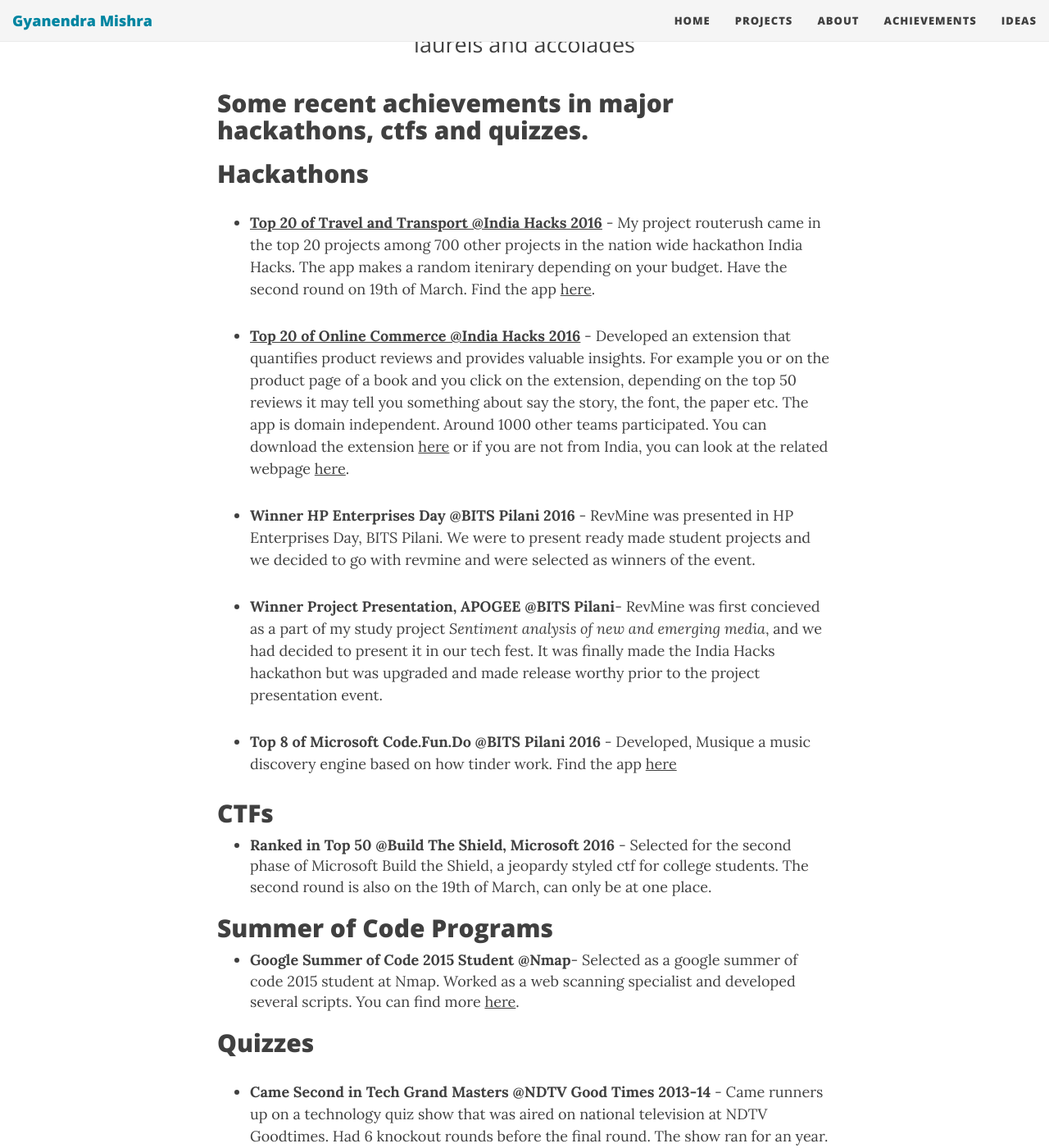
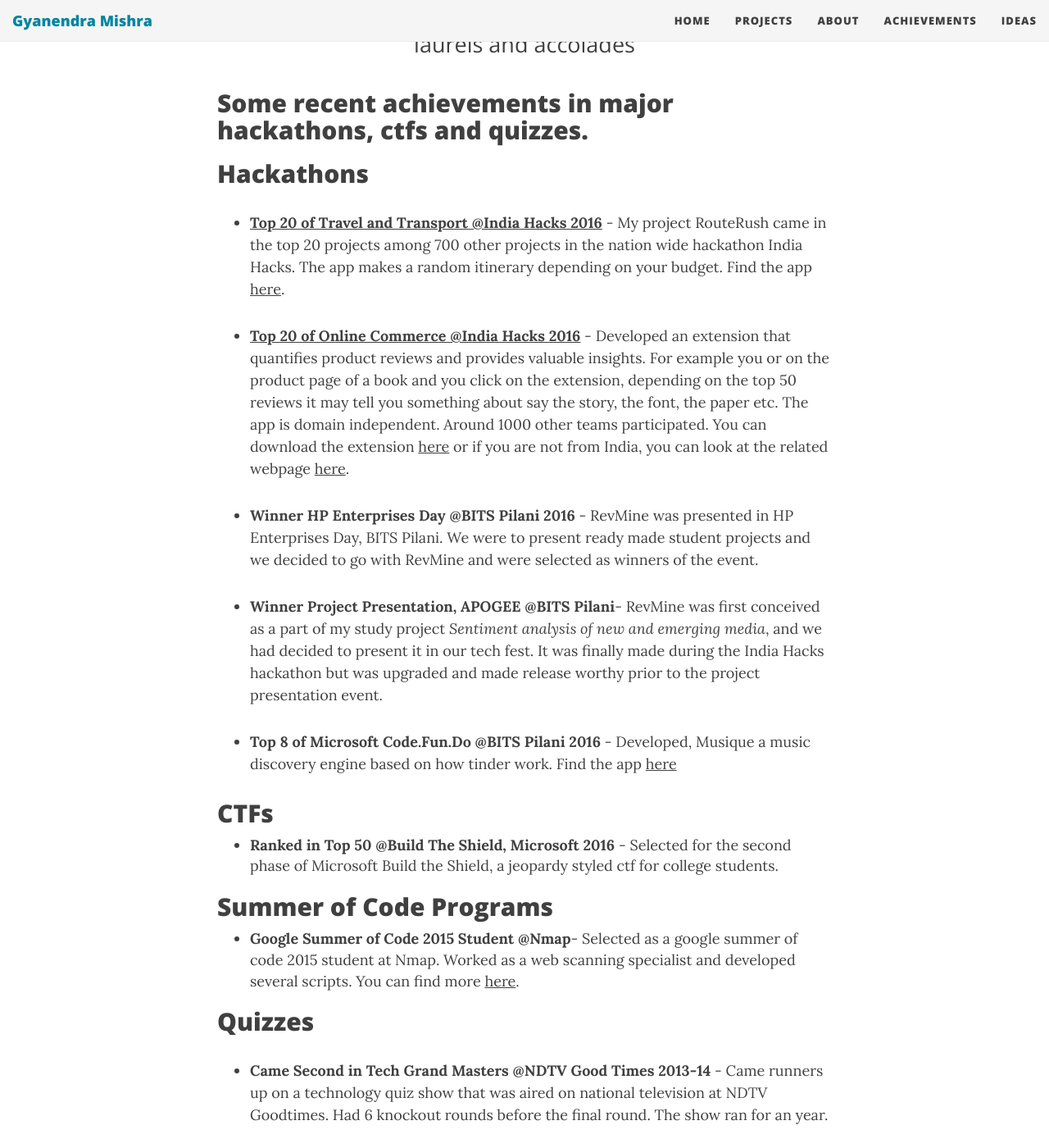
Before and after one commit to h4ck3rk3y/h4ck3rk3y.github.io, a Jekyll site: the page built from achievements.md, in a window 1280 px wide and 1400 px high, scrolled down 213 px. Shown: the whole window at 82% size. Built offline with Jekyll 4.4.1, drawn with Linux system fonts in a browser that asks for light colours; nearby versions of some CDN libraries; some of the changed text lies outside the part shown.

Commit message:
corrected some spelling mistakes

```diff
--- a/achievements.md
+++ b/achievements.md
@@ -10,19 +10,19 @@
 
 ## Hackathons
 
-- **[Top 20 of Travel and Transport @India Hacks 2016](https://www.hackerearth.com/sprints/travel-and-transportation-india-hacks-2016/)** - My project routerush came in the top 20 projects among 700 other projects in the nation wide hackathon India Hacks. The app makes a random itenirary depending on your budget. Have the second round on 19th of March. Find the app [here](http://routerush.me).
+- **[Top 20 of Travel and Transport @India Hacks 2016](https://www.hackerearth.com/sprints/travel-and-transportation-india-hacks-2016/)** - My project RouteRush came in the top 20 projects among 700 other projects in the nation wide hackathon India Hacks. The app makes a random itinerary depending on your budget. Find the app [here](http://routerush.me).
 
 -  **[Top 20 of Online Commerce @India Hacks 2016](https://www.hackerearth.com/sprints/online-commerce-india-hacks-2016/)** - Developed an extension  that quantifies product reviews and provides valuable insights. For example you or on the product page of a book and you click on the extension, depending on the top 50 reviews it may tell you something about say the story, the font, the paper etc. The app is domain independent. Around 1000 other teams participated. You can download the extension [here](https://bit.ly/revmine) or if you are not from India, you can look at the related webpage [here](http://revmine.tk).
 
-- **Winner HP Enterprises Day @BITS Pilani 2016** - RevMine was presented in HP Enterprises Day, BITS Pilani. We were to present ready made student projects and we decided to go with revmine and were selected as winners of the event.
+- **Winner HP Enterprises Day @BITS Pilani 2016** - RevMine was presented in HP Enterprises Day, BITS Pilani. We were to present ready made student projects and we decided to go with RevMine and were selected as winners of the event.
 
--  **Winner Project Presentation, APOGEE @BITS Pilani**- RevMine was first concieved as a part of my study project *Sentiment analysis of new and emerging media*, and we had decided to present it in our tech fest. It was finally made the India Hacks hackathon but was upgraded and made release worthy prior to the project presentation event.
+-  **Winner Project Presentation, APOGEE @BITS Pilani**- RevMine was first conceived as a part of my study project *Sentiment analysis of new and emerging media*, and we had decided to present it in our tech fest. It was finally made  during the India Hacks hackathon but was upgraded and made release worthy prior to the project presentation event.
 
 - **Top 8 of Microsoft Code.Fun.Do @BITS Pilani 2016** - Developed, Musique a music discovery engine based on how tinder work. Find the app [here](https://github.com/Zephrys/musique)
 
 ## CTFs
 
-- **Ranked in Top 50 @Build The Shield, Microsoft 2016** - Selected for the second phase of Microsoft Build the Shield, a jeopardy styled ctf for college students. The second round is also on the 19th of March, can only be at one place.
+- **Ranked in Top 50 @Build The Shield, Microsoft 2016** - Selected for the second phase of Microsoft Build the Shield, a jeopardy styled ctf for college students.
 
 ## Summer of Code Programs
 
```
Also changed, not shown: other parts of achievements.md (+1 -1 lines), ideas.md (+1 -3 lines), projects.md (+11 -11 lines).
